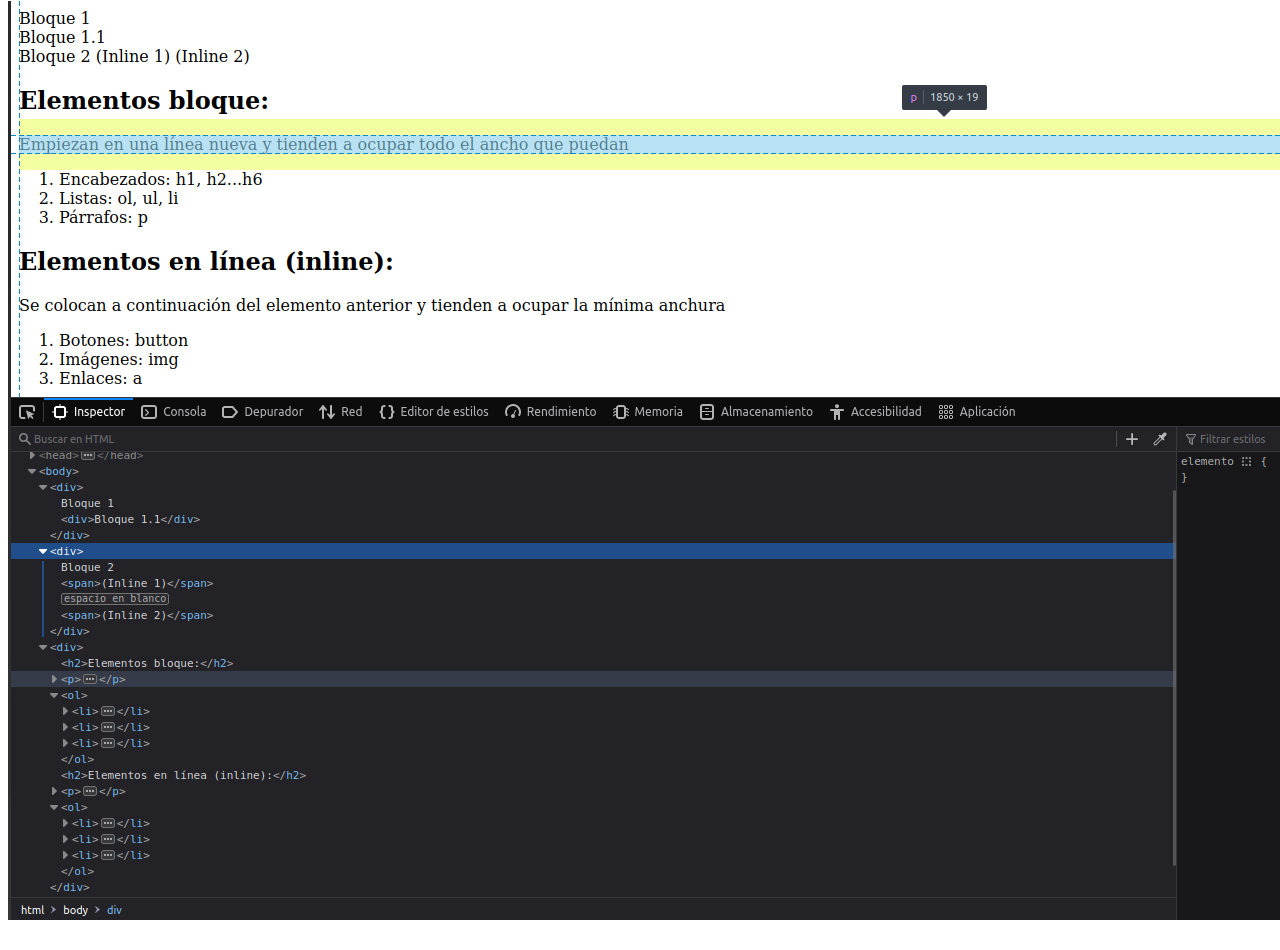
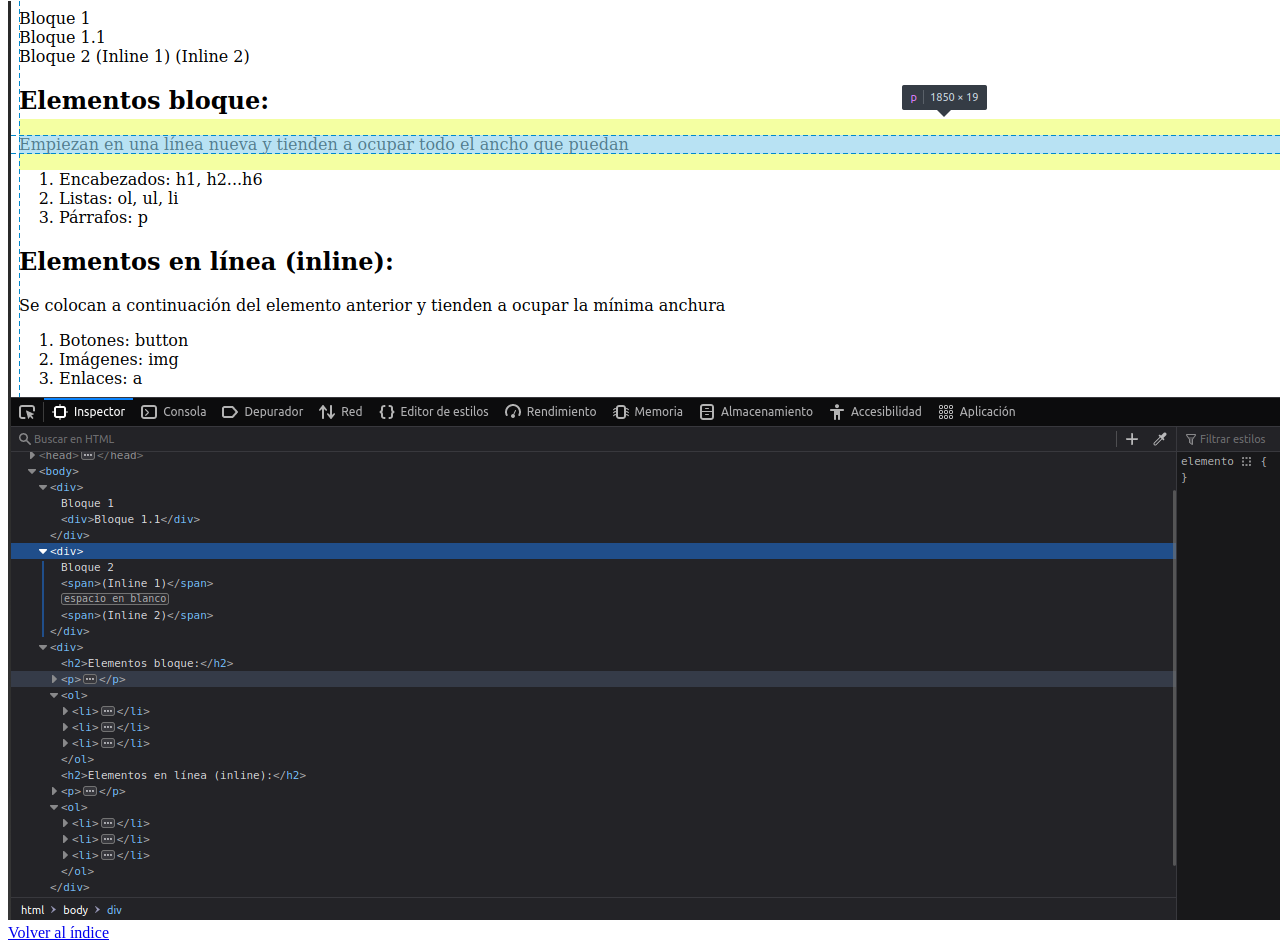
Before and after one commit to rchozas/2023-2024-CSAAI-Practicas, a plain HTML site: page P1/S2/secciones.html in a window 1280 px wide. Shown: the part 437-1387 px from the top of the page. Drawn offline with Linux system fonts and the light colour scheme.

Commit message:
volver al indice

```diff
--- a/P1/S2/secciones.html
+++ b/P1/S2/secciones.html
@@ -42,9 +42,15 @@
     </ol>
 
     </div>
+    <!-- visualizar las secciones con las herramientas de desarrollo firefox-->
     <h2>Visualizando las secciones en Firefox</h2>
     <div>
         <img src="secciones.png" alt="visualizar secc">
     </div>
+
+    <!-- Menú de navegación-->
+    <div id="menu">
+        <a href="https://rchozas.github.io/2023-2024-CSAAI-Practicas/P1/S2/">Volver al índice</a>
+    </div>
 </body>
 </html>
```
Also changed, not shown: P1/S2/cabeceras.html (+5 -0 lines), P1/S2/comentarios.html (+5 -0 lines), P1/S2/enlaces.html (+5 -0 lines), P1/S2/imagenes.html (+5 -0 lines), P1/S2/listas.html (+5 -0 lines), P1/S2/parrafos.html (+5 -0 lines), P1/S2/tablas.html (+5 -0 lines).
